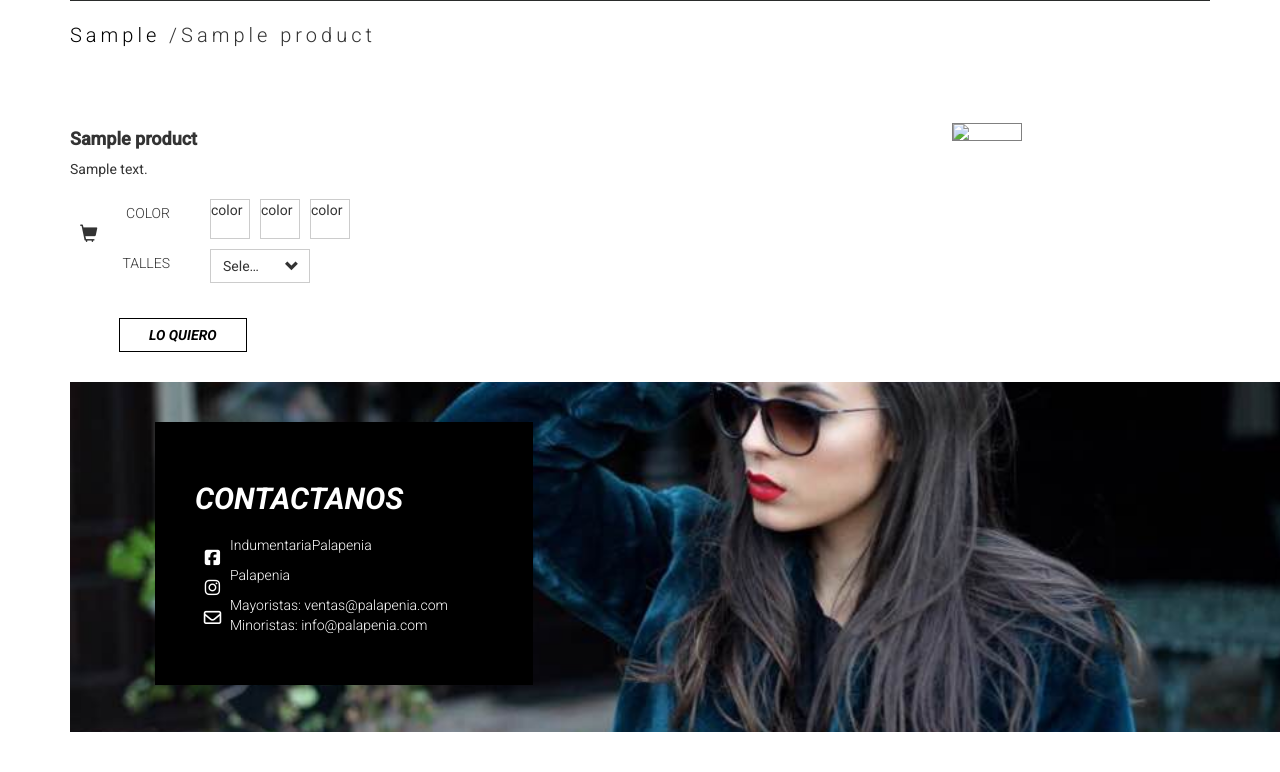
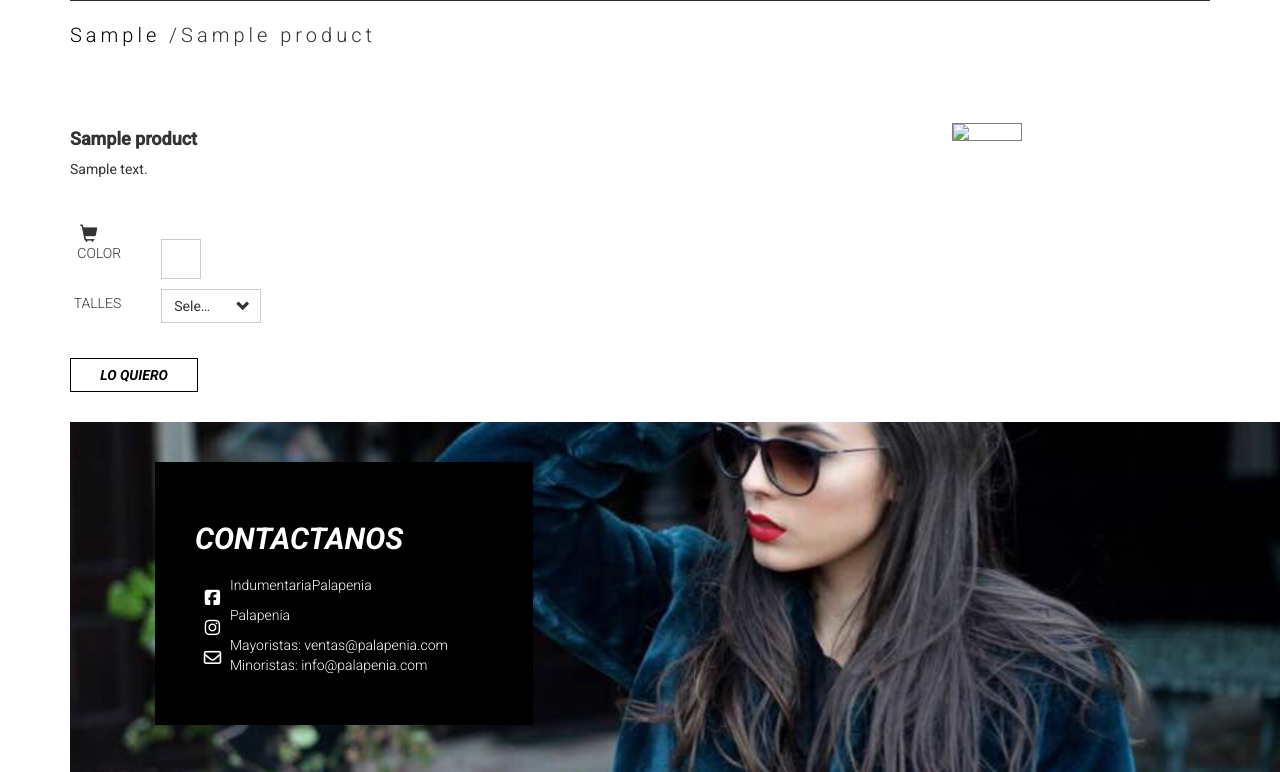
Before and after one commit to PiaZaniboni/Palapenia, a PHP site: page /palapenia/producto.php?idp=1 in a window 1280 px wide; the page is wider, and only the part inside the window is pictured. Shown: the part 182-954 px from the top of that part. Before the commit the page ends 914 px from the top of that part, so only its background shows below. Run offline with PHP 8.4, Linux system fonts and the light colour scheme; tables that the repository leaves empty or names only in its code hold one stand-in row (values such as "Sample post"); some libraries are stand-ins or nearby versions.

Commit message:
Colores en ficha producto. Avances stock

```diff
--- a/css/custom.css
+++ b/css/custom.css
@@ -853,6 +853,9 @@ font-size: 18px;
   height: 40px;
   border: 1px solid #ccc;
   margin-left: 10px;
+  background-size: cover;
+  background-repeat: no-repeat;
+  background-position: center;
 }
 
 .color-producto:hover{
--- a/producto.php
+++ b/producto.php
@@ -32,27 +32,64 @@
                   <i class="glyphicon glyphicon-shopping-cart"></i>
                 </span>
               </div>
+              <?php $stock = getStockProduct($idProducto);
+                    $colors = getColors();
+                    //echo '<pre>';
+                    //var_dump($stock);
+                    //echo '</pre>';
+
+                    echo '</br>';
+                    foreach ($stock as $st) {
+                        foreach ($colors as $color) {
+                            if( $st['id_color'] === $color['id_color'] ){
+                                //echo $st['id_waist'];
+                                //echo " - ";
+                                //echo $color['color'];
+                                //echo " - ";
+                            }
+                        }
+                    }
+                    echo '</br>';
+                    foreach ($stock as $st) {
+                        foreach ($colors as $color) {
+                            if( $st['id_color'] === $color['id_color'] ){
+                                //echo $st['stock'];
+                                //echo " - ";
+                                //echo $color['color'];
+                                //echo " - ";
+                            }
+                        }
+                    }
+
+
+
+              ?>
               <div class="col-5 col-sm-5">
                 <form class="form-horizontal">
                   <div class="form-group">
                     <label class=" col-sm-4 control-label">COLOR</label>
                     <div class="col-sm-8">
                       <ul class="color-lista">
-                      <li>
-                        <div class="color-producto">
-                          color
-                        </div>
-                      </li>
-                      <li>
-                        <div class="color-producto">
-                          color
-                        </div>
-                      </li>
-                      <li>
-                        <div class="color-producto">
-                          color
-                        </div>
-                      </li>
+                          <?php
+                          foreach ($colors as $color) { $count = 0;
+                          foreach ($stock as $st) {
+                                  if( ( $st['id_color'] === $color['id_color'] ) && $count == 0 ){
+                                      $colorImage = getColorImage( $st['id_color'] );
+                                      $imageData = $colorImage[0]['color_image'];
+                                      $fileinfo = $colorImage[0]['type_image'];
+                                      $src = 'data: '.$fileinfo.';base64,'.$imageData;
+
+                                       ?>
+                                      <li>
+                                        <div class="color-producto" data-id-color="<?php echo $st['id_color']; ?>" style="background-image:url('<?php echo $src;?>')">
+                                          <?php //echo $color['color'];?>
+                                        </div>
+
+                                      </li>
+                                  <?php $count++;}
+                              }
+                          }
+                           ?>
                       </ul>
                     </div>
                     <label class=" col-sm-4 control-label">TALLES</label>
@@ -89,7 +126,7 @@
                             <div class="slide" id="myCarousel3">
                                 <!-- Carousel items -->
                                 <div class="carousel-inner ">
-                                    <?php $productImages = getProductImages( $producto[0]['id_product'] );
+                                    <?php $productImages = getProductGallery( $producto[0]['id_product'] );
                                           $count = 0;
                                           foreach( $productImages as $productImage ){
                                               $imageData = $productImage['product_image'];
--- a/requests/_main2.php
+++ b/requests/_main2.php
@@ -183,7 +183,7 @@ function getProductImages($idProduct){
 	$productImages = array();
 	$sql = "SELECT * FROM product_image
 		WHERE id_product = '" . $idProduct . "'
-		ORDER BY id_product_image ASC LIMIT 0, 3";
+		ORDER BY id_product_image ASC LIMIT 0, 1";
 	$res = query($sql);
 	while($row = mysqli_fetch_assoc($res)){
 		$productImages[] = array(
@@ -195,6 +195,90 @@ function getProductImages($idProduct){
 	}
 	free($res);
 	return $productImages;
+}
+
+/**
+ * Get the first image of a gallery linked to a product.
+ *
+ * @param integer $idProduct
+ * @return array
+ */
+function getProductGallery($idProduct){
+	$gallery = array();
+	$sql = "SELECT * FROM product_image
+		WHERE id_product = '" . $idProduct . "'
+		ORDER BY id_product_image ASC LIMIT 0, 3";
+	$res = query($sql);
+	while($row = mysqli_fetch_assoc($res)){
+		$gallery[] = array(
+			"id_product_image" => $row['id_product_image'],
+			"id_product" => $row["id_product"],
+			"product_image" => base64_encode($row['product_image']),
+			"type_image" => $row['type_image']
+		);
+	}
+	free($res);
+	return $gallery;
+}
+
+/**
+ * Get the stock saved in the database.
+ *
+ * @return array
+ */
+
+function getStockProduct($idProduct){
+	$stock = array();
+	$sql = "SELECT * FROM pr_ca_wa_co_st WHERE id_product = '" . $idProduct . "' AND stock != 0 ORDER BY id_color ASC";
+	$res = query($sql);
+	while($row = mysqli_fetch_assoc($res)){
+		$stock[] = array(
+			"id_product" => $row['id_product'],
+			"id_category" => $row['id_category'],
+			"id_waist" => $row['id_waist'],
+			"id_color" => ($row["id_color"]),
+			"stock" => $row['stock']
+		);
+	}
+	free($res);
+	return $stock;
+}
+
+/**
+ * Get the stock saved in the database.
+ *
+ * @return array
+ */
+
+function getColors(){
+	$colors = array();
+	$sql = "SELECT * FROM color ORDER BY id_color ASC";
+	$res = query($sql);
+	while($row = mysqli_fetch_assoc($res)){
+		$colors[] = array(
+			"id_color" => $row['id_color'],
+			"color" => $row['color'],
+			"initial" => $row['initial']
+		);
+	}
+	free($res);
+	return $colors;
+}
+
+function getColorImage($idColor){
+	$colorImage = array();
+	$sql = "SELECT * FROM color_image WHERE id_color = '" . $idColor . "' ORDER BY id_color ASC";
+	$res = query($sql);
+	while($row = mysqli_fetch_assoc($res)){
+		$colorImage[] = array(
+			"id_color_image" => $row['id_color_image'],
+			"id_color" => $row["id_color"],
+			"color_image" => base64_encode($row['color_image']),
+			"type_image" => $row['type_image']
+		);
+	}
+	free($res);
+	return $colorImage;
 }
 
 /**
```
